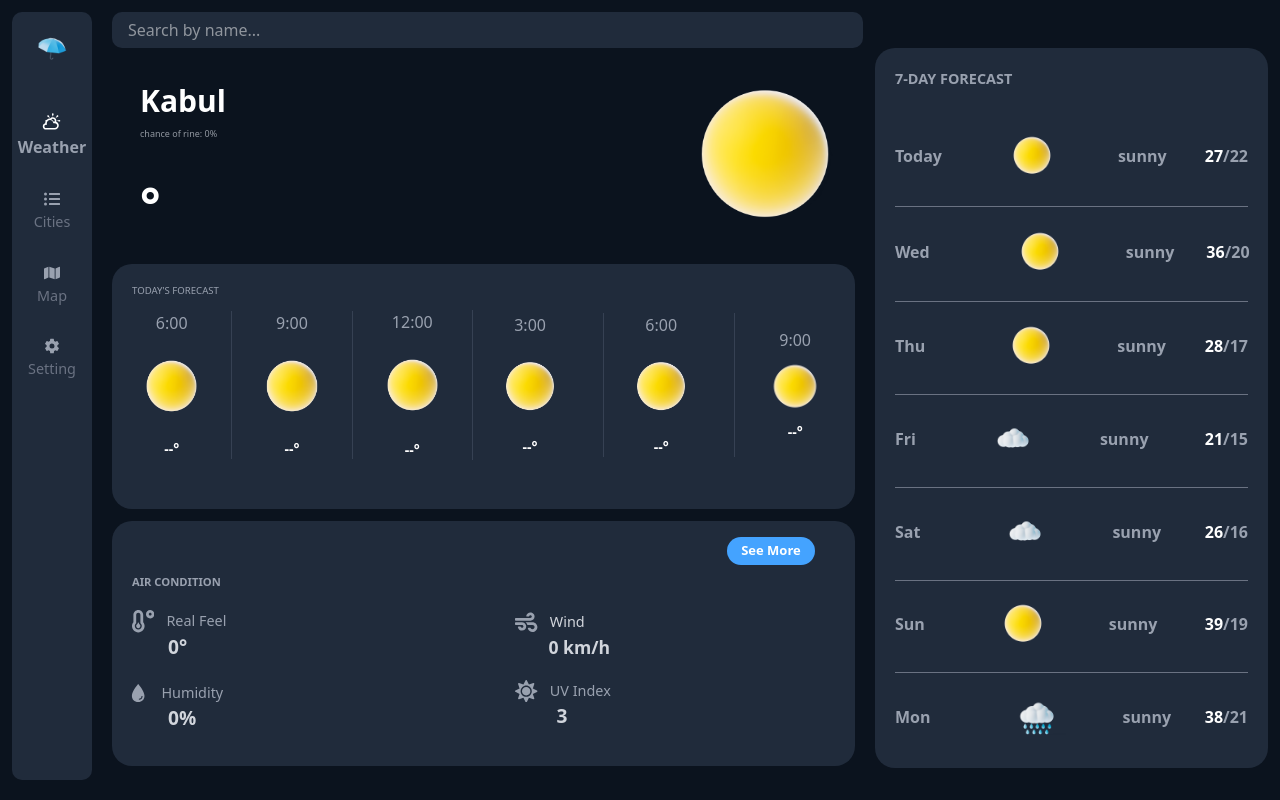
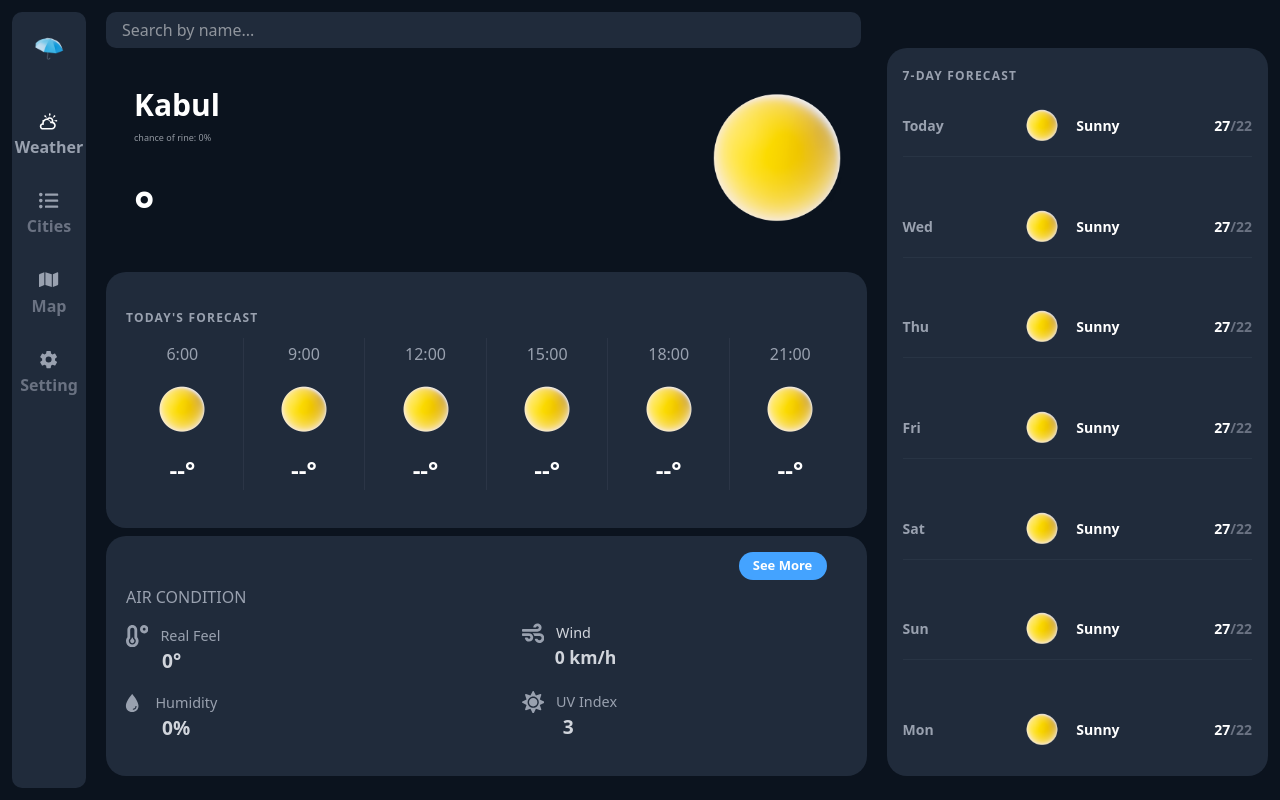
Before and after one commit to MohIdrees-Mohammadi/weather_app, a React (Vite) app: page /home in a window 1280 px wide. Built offline with nearby package versions, Linux system fonts and the light colour scheme; no server answers.

Commit message:
Home page is completed

```diff
--- a/src/Pages/Home.jsx
+++ b/src/Pages/Home.jsx
@@ -49,9 +49,9 @@ const Home = () => {
 
   return (
     <div className=' flex  flex-col lg:flex-row lg-screen  justify-center gap-5 '>
-      <div className='  lg:w-[68%] lg:h-[100vm] lg:mb-0'>
+      <div className='  lg:w-[68%] lg:h-[100vh] lg:mb-0'>
 
-        <div className='flex items-center lg:h-[30%]  sm:pl-5 pt-5 lg:pt-0 justify-between   '>
+        <div className='flex items-center lg:h-[28%]  sm:pl-5 pt-5 lg:pt-0 justify-between   '>
           <div className='flex flex-col text-center '>
             <div className='flex flex-col text-center  sm:items-start w-full'>
               <h1 className='text-3xl lg:text-3xl m-2  font-bold'>{city}</h1>
@@ -65,54 +65,43 @@ const Home = () => {
         </div>
 
 
-        <div className='bg-secondary md:w-[85%] md:w-full items-center   lg:h-[34%] pb-2 mb-3 lg:ml-0 rounded-[20px] '>
-          <p className='ml-5 pt-5 mb-3 text-[0.6em] text-gray-400'>TODAY'S FORECAST</p>
-          <div className='flex h-auto items-center  text-gray-400'>
 
-            <div className='flex flex-col w-[50%] h-full items-center border-r border-gray-700 '>
-              <p className='text-center text-base '>{forecast[0] ? new Date(forecast[0].dt * 1000).getHours() : "6"}:00</p>
-              <img className='w-[60%] h-auto  my-[1em] ' src={forecast[0] ? getIcon(forecast[0].weather[0].main) : umb} alt="icon" />
-              <p className='text-sm text-white text-center font-bold'>{forecast[0] ? Math.round(forecast[0].main.temp) : "--"}°</p>
-            </div>
+        <div className='bg-secondary md:w-full lg:h-[32%] mb-2 rounded-[20px] p-4 2xl:p-6 flex flex-col justify-center overflow-hidden'>
+          <p className='text-[10px] xl:text-xs 2xl:text-sm font-bold text-gray-400 mb-3  uppercase tracking-widest ml-1'>
+            TODAY'S FORECAST
+          </p>
 
-            <div className='flex flex-col items-center  w-[50%] h-full border-r border-gray-700'>
-              <p className='text-center text-base'>{forecast[1] ? new Date(forecast[1].dt * 1000).getHours() : "9"}:00</p>
-              <img className='w-[60%] h-auto my-[1em] ' src={forecast[1] ? getIcon(forecast[1].weather[0].main) : umb} alt="icon" />
-              <p className='text-sm text-white text-center font-bold'>{forecast[1] ? Math.round(forecast[1].main.temp) : "--"}°</p>
-            </div>
+          <div className='flex items-center justify-between text-gray-400'>
+            {[0, 1, 2, 3, 4, 5].map((idx) => (
+              <div
+                key={idx}
+                className={`flex flex-col items-center flex-1 py-1  ${idx !== 5 ? 'border-r border-gray-700/50' : ''}`}
+              >
 
-            <div className='flex flex-col items-center w-[50%] h-full border-r border-gray-700'>
-              <p className='text-center text-base'>{forecast[2] ? new Date(forecast[2].dt * 1000).getHours() : "12"}:00</p>
-              <img className='w-[60%] h-auto my-[1em] ' src={forecast[2] ? getIcon(forecast[2].weather[0].main) : umb} alt="icon" />
-              <p className='text-sm  pt-[2px] text-white text-center font-bold'>{forecast[2] ? Math.round(forecast[2].main.temp) : "--"}°</p>
-            </div>
+                <p className='text-xs xl:text-base 2xl:text-lg mb-2 xl:mb-3 font-medium'>
+                  {forecast[idx] ? new Date(forecast[idx].dt * 1000).getHours() : (6 + idx * 3)}:00
+                </p>
 
-            <div className='flex flex-col w-[50%] h-full items-center pr-4 border-r border-gray-700 '>
-              <p className='text-center text-base'>{forecast[3] ? new Date(forecast[3].dt * 1000).getHours() : "3"}:00</p>
-              <img className='w-[60%] h-auto my-[1em] ' src={forecast[3] ? getIcon(forecast[3].weather[0].main) : umb} alt="icon" />
-              <p className='text-sm text-white text-center font-bold'>{forecast[3] ? Math.round(forecast[3].main.temp) : "--"}°</p>
-            </div>
+                <img
+                  className='w-10 h-10 sm:w-12 xl:w-16 2xl:w-20 xl:h-16 2xl:h-20 object-contain mb-2 xl:mb-3 transition-transform duration-300 hover:scale-110'
+                  src={forecast[idx] ? getIcon(forecast[idx].weather[0].main) : umb}
+                  alt="icon"
+                />
 
-            <div className='flex flex-col w-[50%] h-full items-center pr-4 border-r border-gray-700'>
-              <p className='text-center text-base'>{forecast[4] ? new Date(forecast[4].dt * 1000).getHours() : "6"}:00</p>
-              <img className='w-[60%] h-auto my-[1em] ' src={forecast[4] ? getIcon(forecast[4].weather[0].main) : umb} alt="icon" />
-              <p className='text-sm text-white text-center  font-bold'>{forecast[4] ? Math.round(forecast[4].main.temp) : "--"}°</p>
-            </div>
 
-            <div className='flex flex-col w-[50%] h-full items-center '>
-              <p className='text-center text-base'>{forecast[5] ? new Date(forecast[5].dt * 1000).getHours() : "9"}:00</p>
-              <img className='w-[50%] h-auto  my-[0.3em] ' src={forecast[5] ? getIcon(forecast[5].weather[0].main) : umb} alt="icon" />
-              <p className='text-sm text-white text-center font-bold'>{forecast[5] ? Math.round(forecast[5].main.temp) : "--"}°</p>
-            </div>
-
+                <p className='text-base xl:text-2xl 2xl:text-3xl text-white font-bold'>
+                  {forecast[idx] ? Math.round(forecast[idx].main.temp) : "--"}°
+                </p>
+              </div>
+            ))}
           </div>
         </div>
 
 
-        <div className='bg-secondary flex  pl-5 lg:justify-between text-gray-400 gap-5 rounded-[20px] md:flex-row md:w-[85%] md:w-full lg:h-[34%] lg:ml-0 items center'>
+        <div className='bg-secondary flex  pl-5 pb-1 lg:justify-between text-gray-400 gap-5 rounded-[20px] md:flex-row md:w-[85%] md:w-full lg:h-[30%] lg:ml-0 items center'>
           <div className='flex justify-between w-[70%] items-center '>
-            <div className='flex flex-col gap-5 lg:mt-0'>
-              <p className='w-full font-bold pt-5 text-[0.7em]'>AIR CONDITION</p>
+            <div className='flex flex-col gap-4 lg:mt-0'>
+              <p className='w-full  pt-5 text-auto'>AIR CONDITION</p>
               <div>
                 <div className='flex gap-3'>
                   <FaTemperatureLow className='text-[15px] sm:text-[1.4em]' />
@@ -150,75 +139,57 @@ const Home = () => {
       </div>
 
 
-      <div className='bg-secondary w-full lg:h-[90vh] h-full mb-15 flex flex-col lg:w-[34%] lg:mb-0 lg:ml-0 rounded-[20px] font-bold text-gray-400 px-5 items-center  '>
-        <div className='flex flex-col h-full w-full'>
-          <p className='sm:text-[1.3em] lg:text-[0.9em] pb-5 font-bold pt-5'>7-DAY FORECAST</p>
 
-          <div className='flex justify-bettwen w-full h-[33%] items-center  gap-7.5 sm:gap-25 lg:gap-16 border-b border-gray-500 pb-1'>
-            <h4>{getDayName(0)}</h4>
-            <div className='flex gap-25 sm:gap-30 my-5 lg:gap-15 items-center'>
-              <img className='w-12 sm:w-25 lg:w-13 ' src={forecast[0] ? getIcon(forecast[0].weather[0].main) : umb} alt="icon" />
-              <h4>{forecast[0] ? forecast[0].weather[0].main : "sunny"}</h4>
-            </div>
-            <p><span className='text-white '>{forecast[0] ? Math.round(forecast[0].main.temp_max) : "27"}</span>/{forecast[0] ? Math.round(forecast[0].main.temp_min) : "22"}</p>
-          </div>
+      <div className='bg-secondary w-full lg:w-[34%] lg:h-[91vh] rounded-[20px] px-4 py-2 flex flex-col overflow-hidden'>
+        <p className='text-[10px] xl:text-xs font-bold text-gray-400 py-3 uppercase tracking-widest'>
+          7-DAY FORECAST
+        </p>
 
-          <div className='flex justify-bettwen items-center gap-13 sm:gap-30 lg:gap-21 border-b border-gray-500 h-[35%] pb-1'>
-            <h4>{getDayName(1)}</h4>
-            <div className='flex gap-25 sm:gap-30 lg:gap-15 items-center'>
-              <img className='w-12  sm:w-25 lg:w-13' src={forecast[8] ? getIcon(forecast[8].weather[0].main) : umb} alt="icon" />
-              <h4>{forecast[8] ? forecast[8].weather[0].main : "sunny"}</h4>
-            </div>
-            <p><span className='text-white '>{forecast[8] ? Math.round(forecast[8].main.temp_max) : "36"}</span>/{forecast[8] ? Math.round(forecast[8].main.temp_min) : "20"}</p>
-          </div>
 
-          <div className='flex justify-bettwen items-center h-[34%] gap-12 sm:gap-29 lg:gap-20 border-b border-gray-500 pb-1'>
-            <h4>{getDayName(2)}</h4>
-            <div className='flex gap-25 sm:gap-30 lg:gap-15 items-center'>
-              <img className='w-12  sm:w-25 lg:w-13' src={forecast[16] ? getIcon(forecast[16].weather[0].main) : umb} alt="icon" />
-              <h4>{forecast[16] ? forecast[16].weather[0].main : "sunny"}</h4>
-            </div>
-            <p><span className='text-white '>{forecast[16] ? Math.round(forecast[16].main.temp_max) : "28"}</span>/{forecast[16] ? Math.round(forecast[16].main.temp_min) : "17"}</p>
-          </div>
+        <div className='flex flex-col flex-1 justify-between pb-2'>
+          {[0, 8, 16, 24, 32, 39, 39].map((dataIdx, dayIdx) => {
+            const item = forecast[dataIdx];
+            const isLast = dayIdx === 6;
 
-          <div className='flex justify-bettwen items-center h-[34%] gap-10 sm:gap-27 lg:gap-18 border-b border-gray-500 pb-1'>
-            <h4>{getDayName(3)}</h4>
-            <div className='flex gap-25 sm:gap-30 lg:gap-15 items-center'>
-              <img className='w-12 sm:w-25 lg:w-13 ' src={forecast[24] ? getIcon(forecast[24].weather[0].main) : umbr} alt="icon" />
-              <h4>{forecast[24] ? forecast[24].weather[0].main : "sunny"}</h4>
-            </div>
-            <p className='pl-3'><span className='text-white '>{forecast[24] ? Math.round(forecast[24].main.temp_max) : "21"}</span>/{forecast[24] ? Math.round(forecast[24].main.temp_min) : "15"}</p>
-          </div>
+            return (
+              <div
+                key={dayIdx}
+                className={`flex items-center justify-between py-1 xl:py-2 2xl:py-4 ${!isLast ? 'border-b border-gray-700/40' : ''}`}
+              >
 
-          <div className='flex justify-bettwen items-center h-[34%] gap-13 sm:gap-30 lg:gap-20 border-b border-gray-500 pb-1'>
-            <h4>{getDayName(4)}</h4>
-            <div className='flex gap-25 sm:gap-33 lg:gap-15 items-center'>
-              <img className='w-10 sm:w-20 lg:w-13 my-2' src={forecast[32] ? getIcon(forecast[32].weather[0].main) : umbr} alt="icon" />
-              <h4>{forecast[32] ? forecast[32].weather[0].main : "sunny"}</h4>
-            </div>
-            <p className='pl-1'><span className='text-white '>{forecast[32] ? Math.round(forecast[32].main.temp_max) : "26"}</span>/{forecast[32] ? Math.round(forecast[32].main.temp_min) : "16"}</p>
-          </div>
+                <p className='text-xs xl:text-sm text-gray-400 font-bold w-12'>
+                  {getDayName(dayIdx)}
+                </p>
 
-          <div className='flex justify-bettwen items-center h-[34%] gap-10.5 sm:gap-28 lg:gap-18 border-b border-gray-500 pb-1'>
-            <h4>{getDayName(5)}</h4>
-            <div className='flex gap-25 sm:gap-33 lg:gap-15 items-center'>
-              <img className='w-10 sm:w-20 lg:w-13' src={umb} alt="icon" />
-              <h4 className='font-bold'>sunny</h4>
-            </div>
-            <p><span className='text-white'>39</span>/19</p>
-          </div>
 
-          <div className='flex justify-bettwen items-center h-[34%] gap-10 sm:gap-27 lg:gap-20   pb-2'>
-            <h4>{getDayName(6)}</h4>
-            <div className='flex gap-25 sm:gap-29 lg:gap-14 items-center'>
-              <img className='w-12 sm:w-25 lg:w-14 mt-[6px]' src={umbrr} alt="icon" />
-              <h4 className='font-bold'>sunny</h4>
-            </div>
-            <p className='pl-2'><span className='text-white'>38</span>/21</p>
-          </div>
+                <div className='flex items-center gap-3 flex-1 justify-center'>
+                  <img
+                    className='w-9 h-9 xl:w-11 xl:h-11 object-contain'
+                    src={item ? getIcon(item.weather[0].main) : umb}
+                    alt="icon"
+                  />
+                  <h4 className='text-[11px] xl:text-sm text-white font-bold min-w-[50px]'>
+                    {item ? item.weather[0].main : "Sunny"}
+                  </h4>
+                </div>
 
+
+                <p className='text-xs xl:text-sm font-bold w-14 text-right'>
+                  <span className='text-white'>
+                    {item ? Math.round(item.main.temp_max) : "27"}
+                  </span>
+                  <span className='text-gray-500'>
+                    /{item ? Math.round(item.main.temp_min) : "22"}
+                  </span>
+                </p>
+              </div>
+            );
+          })}
         </div>
       </div>
+
+
+
     </div>
   )
 }
--- a/src/components/SideBar.jsx
+++ b/src/components/SideBar.jsx
@@ -4,12 +4,17 @@ import { FaListUl } from "react-icons/fa";
 import { FaMap } from "react-icons/fa";
 import { IoSettingsSharp } from "react-icons/io5";
 import umb from "../assets/unbrela.png"
-import { useNavigate } from 'react-router-dom';
+import { useNavigate, useLocation } from 'react-router-dom';
 
 const SideBar = () => {
   const navigate = useNavigate()
+  const location = useLocation();
+
+
+  const isActive = (path) => location.pathname === path;
+
   return (
-    <div className='bg-secondary bg-red-500 flex sm:flex-col justify-center lg:justify-start items-center lg:h-[96vh] py-3  lg:gap-15 w-full lg:w-20   rounded-[10px] fixed bottom-0 left-0 lg:relative lg:bottom-auto lg:left-auto '>
+    <div className='bg-secondary bg-red-500 flex sm:flex-col justify-center lg:justify-start items-center lg:h-[97vh]  py-3  lg:gap-15 w-full lg:w-20   rounded-[10px] fixed bottom-0 left-0 lg:relative lg:bottom-auto lg:left-auto overflow-hidden'>
       <div className='flex hidden lg:block flex-col  items-center w-20'>
         <img className='w-15 sm:w-12  ml-4 sm:mb-[-20px] rounded-[10px]'
         src={umb} alt="unbrela.png" />
@@ -17,28 +22,28 @@ const SideBar = () => {
 
       <div className='flex lg:flex-col items-center gap-15 sm:gap-8'>
 
-
+        {/* Weather */}
         <div onClick={ ()=> navigate('/home') } className='flex flex-col justify-center items-center gap-1 cursor-pointer '>
-          <TiWeatherPartlySunny className='text-[1.2em] text-white ' />
-          <span className='hidden lg:block  text-gray-400 text-md font-semibold'>Weather</span>
+          <TiWeatherPartlySunny className={`text-[1.2em] ${isActive('/home') ? 'text-white' : 'text-gray-400'}`} />
+          <span className={`hidden lg:block text-md font-semibold ${isActive('/home') ? 'text-gray-400' : 'text-gray-500'}`}>Weather</span>
         </div>
 
-        {/* Cities icon and text */}
+        {/* Cities */}
         <div onClick={ ()=> navigate('/home/city') } className='flex flex-col justify-center items-center gap-1 cursor-pointer'>
-          <FaListUl className='text-[1em] text-gray-400' />
-          <span className='hidden lg:block text-gray-500 text-[0.9em] '>Cities</span>
+          <FaListUl className={`text-[1.2em] ${isActive('/home/city') ? 'text-white' : 'text-gray-400'}`} />
+          <span className={`hidden lg:block text-md font-semibold ${isActive('/home/city') ? 'text-gray-400' : 'text-gray-500'}`}>Cities</span>
         </div>
 
-        {/* Map icon and text */}
+        {/* Map */}
         <div onClick={ ()=> navigate('/home/map') } className='flex flex-col justify-center items-center gap-1 cursor-pointer'>
-          <FaMap className='text-[1em] text-gray-400' />
-          <span className='hidden lg:block text-gray-500 text-[0.9em] '>Map</span>
+          <FaMap className={`text-[1.2em] ${isActive('/home/map') ? 'text-white' : 'text-gray-400'}`} />
+          <span className={`hidden lg:block text-md font-semibold ${isActive('/home/map') ? 'text-gray-400' : 'text-gray-500'}`}>Map</span>
         </div>
 
-        {/* setting icon and text */}
+        {/* Setting */}
         <div onClick={ ()=> navigate('/home/setting') } className='flex flex-col justify-center items-center gap-1 cursor-pointer'>
-          <IoSettingsSharp className='text-[1em] text-gray-400' />
-          <span className='hidden lg:block text-gray-500 text-[0.9em] '>Setting</span>
+          <IoSettingsSharp className={`text-[1.2em] ${isActive('/home/setting') ? 'text-white' : 'text-gray-400'}`} />
+          <span className={`hidden lg:block text-md font-semibold ${isActive('/home/setting') ? 'text-gray-400' : 'text-gray-500'}`}>Setting</span>
         </div>
 
 
```
